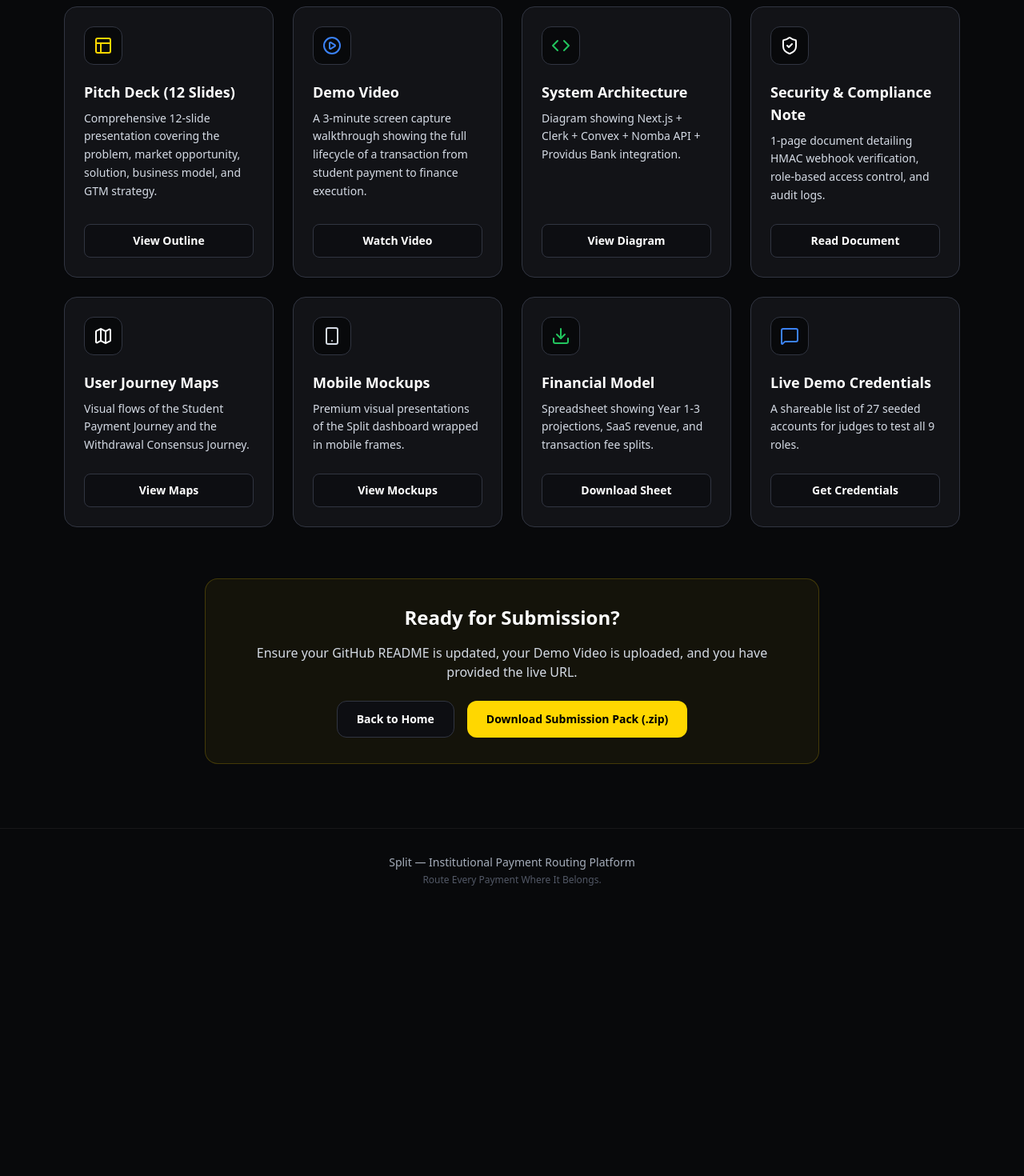
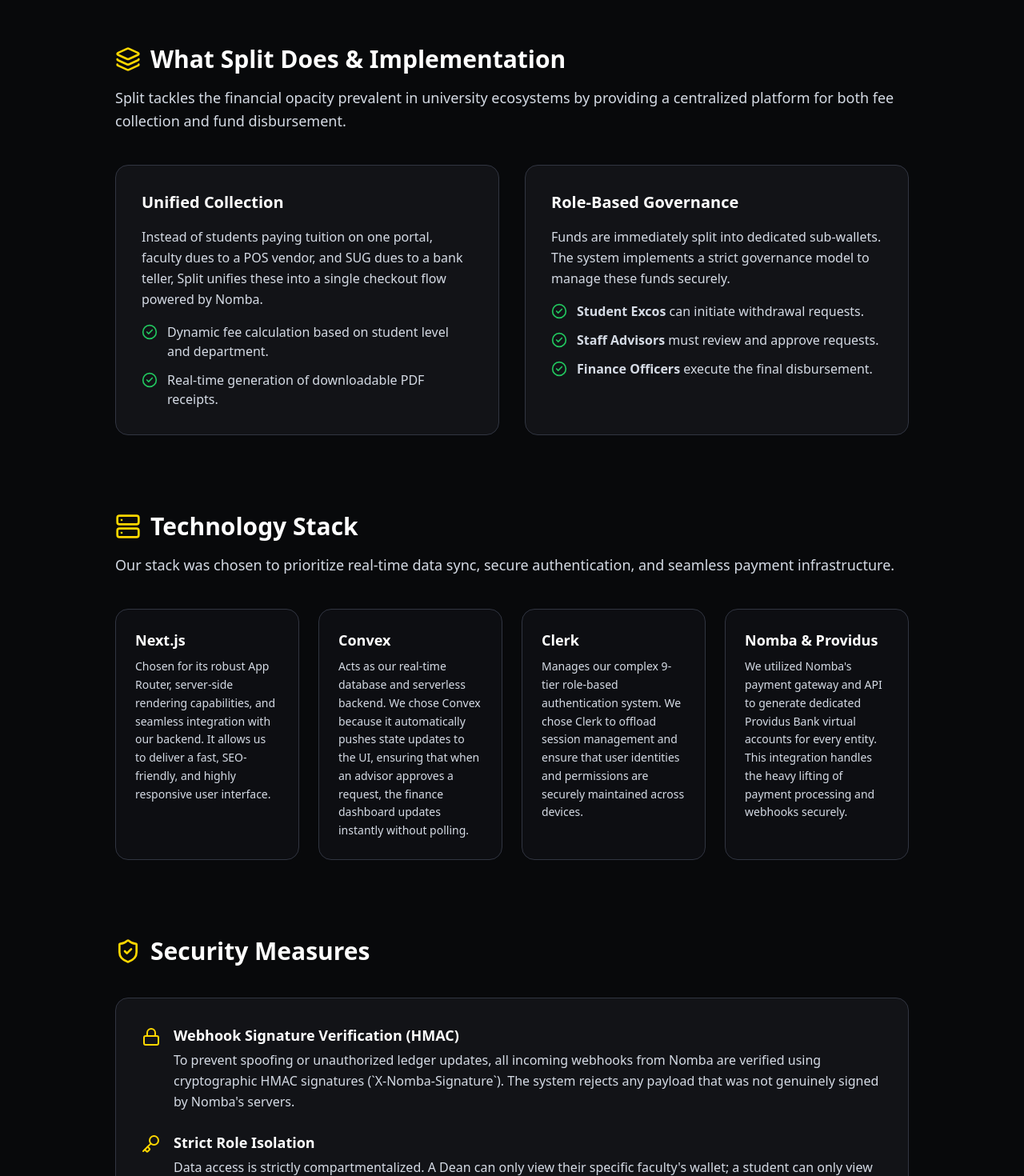
Before and after one commit to Cybortex/split-nomba, a Next.js app: page /support-materials in a window 1280 px wide. Shown: the part 420-1890 px from the top of the page at 80% size. Before the commit the page ends 1560 px from the top, so only its background shows below. Built offline with nearby package versions, Linux system fonts and the light colour scheme; no server answers.

Commit message:
Update support materials with detailed explanations

```diff
--- a/src/app/support-materials/page.tsx
+++ b/src/app/support-materials/page.tsx
@@ -1,116 +1,213 @@
 "use client";
 
 import React from "react";
-import { Download, PlayCircle, Code, ShieldCheck, Map, Smartphone, MessageSquare, Layout } from "lucide-react";
-import Link from "next/link";
+import { ShieldCheck, Server, Layers, Key, Zap, CheckCircle2, FileText, Lock } from "lucide-react";
 
 export default function SupportMaterials() {
-  const materials = [
+  const faqs = [
     {
-      title: "Pitch Deck (12 Slides)",
-      description: "Comprehensive 12-slide presentation covering the problem, market opportunity, solution, business model, and GTM strategy.",
-      icon: <Layout className="w-6 h-6 text-gold" />,
-      action: "View Outline",
+      q: "What is Split and what problem does it solve?",
+      a: "Split is a role-based, consensus-driven fee collection and disbursement platform designed for Nigerian tertiary institutions. It solves the fragmented collection of tuition, faculty, and departmental dues by providing a single payment point. Crucially, it brings transparency to institutional finances by ensuring funds are automatically split into appropriate virtual accounts and cannot be withdrawn without a strict approval chain."
     },
     {
-      title: "Demo Video",
-      description: "A 3-minute screen capture walkthrough showing the full lifecycle of a transaction from student payment to finance execution.",
-      icon: <PlayCircle className="w-6 h-6 text-info" />,
-      action: "Watch Video",
+      q: "How does the automated fee splitting work?",
+      a: "When an institution is configured, administrators define fee schedules for different student levels (e.g., Tuition, SUG Dues, Faculty Dues, Department Dues). When a student pays, Nomba processes the single transaction, and our backend instantly calculates the split according to the schedule. It then virtually allocates the exact amounts to the respective dedicated Providus Bank virtual accounts tied to each association or faculty."
     },
     {
-      title: "System Architecture",
-      description: "Diagram showing Next.js + Clerk + Convex + Nomba API + Providus Bank integration.",
-      icon: <Code className="w-6 h-6 text-success" />,
-      action: "View Diagram",
+      q: "What is the Withdrawal Consensus Mechanism?",
+      a: "To prevent fund mismanagement, no single person can withdraw funds. For departmental or faculty funds, a Student Executive must initiate a withdrawal request specifying the amount and reason. This request enters a 'Pending' state and requires explicit approval from an assigned Staff Advisor. Only after advisor approval can the Institution Finance Officer execute the actual disbursement."
     },
     {
-      title: "Security & Compliance Note",
-      description: "1-page document detailing HMAC webhook verification, role-based access control, and audit logs.",
-      icon: <ShieldCheck className="w-6 h-6 text-warning" />,
-      action: "Read Document",
+      q: "Can a Dean or HOD withdraw funds directly?",
+      a: "No. Deans and HODs have oversight and management capabilities (such as assigning the Staff Advisor), but the system enforcing strict separation of concerns means they cannot initiate or approve direct disbursements. They can monitor the financial health and transaction history of their respective domains."
     },
     {
-      title: "User Journey Maps",
-      description: "Visual flows of the Student Payment Journey and the Withdrawal Consensus Journey.",
-      icon: <Map className="w-6 h-6 text-primary" />,
-      action: "View Maps",
+      q: "How are roles independent of each other?",
+      a: "In Split, structural roles (Dean, HOD) are completely decoupled from association roles (Staff Advisor, Student Exco). This means if an institution changes a Dean, the Staff Advisor managing the faculty's funds remains intact unless explicitly changed by the new Dean. This guarantees continuity and prevents accidental exposure of funds during administrative transitions."
     },
     {
-      title: "Mobile Mockups",
-      description: "Premium visual presentations of the Split dashboard wrapped in mobile frames.",
-      icon: <Smartphone className="w-6 h-6 text-secondary" />,
-      action: "View Mockups",
-    },
-    {
-      title: "Financial Model",
-      description: "Spreadsheet showing Year 1-3 projections, SaaS revenue, and transaction fee splits.",
-      icon: <Download className="w-6 h-6 text-success" />,
-      action: "Download Sheet",
-    },
-    {
-      title: "Live Demo Credentials",
-      description: "A shareable list of 27 seeded accounts for judges to test all 9 roles.",
-      icon: <MessageSquare className="w-6 h-6 text-info" />,
-      action: "Get Credentials",
+      q: "What happens if a webhook event is missed?",
+      a: "Our system relies on real-time webhook events from Nomba to confirm transaction completion. However, we also implement idempotency checks based on transaction references to ensure that even if a webhook is retried or delivered late, no student is credited twice and no wallet balance is falsely inflated."
     }
   ];
 
   return (
-    <div className="min-h-screen bg-app pb-20">
+    <div className="min-h-screen bg-app pb-24 text-secondary">
       {/* Hero Section */}
-      <div className="bg-surface border-b border-border-subtle pt-20 pb-16 px-4">
+      <div className="bg-surface border-b border-border-subtle pt-24 pb-20 px-4">
         <div className="max-w-4xl mx-auto text-center">
           <h1 className="text-4xl md:text-5xl font-bold tracking-tight text-primary mb-6">
-            Support Materials for <span className="text-gold">Split</span>
+            Project Documentation <span className="text-gold">&</span> Support
           </h1>
-          <p className="text-lg md:text-xl text-secondary max-w-2xl mx-auto leading-relaxed">
-            Everything you need to pitch, submit, and demonstrate the Split platform for the Nomba Hackathon.
-            All resources are designed to highlight our robust consensus mechanism and real-time fee splitting.
+          <p className="text-lg md:text-xl text-secondary max-w-3xl mx-auto leading-relaxed">
+            A comprehensive overview of the Split platform, detailing our architecture, security protocols, technical decisions, and operational workflow for the Nomba Hackathon.
           </p>
         </div>
       </div>
 
-      {/* Materials Grid */}
-      <div className="max-w-6xl mx-auto px-4 mt-12">
-        <div className="grid grid-cols-1 md:grid-cols-2 lg:grid-cols-4 gap-6">
-          {materials.map((item, index) => (
-            <div
-              key={index}
-              className="p-6 rounded-2xl bg-surface-secondary border border-border hover:border-gold/30 transition-all duration-300 flex flex-col h-full group"
-            >
-              <div className="w-12 h-12 rounded-xl bg-app border border-border flex items-center justify-center mb-5 group-hover:scale-110 transition-transform duration-300">
-                {item.icon}
+      <div className="max-w-5xl mx-auto px-4 mt-16 space-y-24">
+
+        {/* Section: What Split Does & How It Works */}
+        <section>
+          <div className="mb-10 text-center sm:text-left">
+            <h2 className="text-3xl font-bold text-primary mb-4 flex items-center justify-center sm:justify-start gap-3">
+              <Layers className="w-8 h-8 text-gold" />
+              What Split Does & Implementation
+            </h2>
+            <p className="text-lg leading-relaxed">
+              Split tackles the financial opacity prevalent in university ecosystems by providing a centralized platform for both fee collection and fund disbursement.
+            </p>
+          </div>
+
+          <div className="grid grid-cols-1 md:grid-cols-2 gap-8">
+            <div className="p-8 rounded-2xl bg-surface-secondary border border-border">
+              <h3 className="text-xl font-bold text-primary mb-4">Unified Collection</h3>
+              <p className="leading-relaxed mb-4">
+                Instead of students paying tuition on one portal, faculty dues to a POS vendor, and SUG dues to a bank teller, Split unifies these into a single checkout flow powered by Nomba.
+              </p>
+              <ul className="space-y-3">
+                <li className="flex items-start gap-3">
+                  <CheckCircle2 className="w-5 h-5 text-success shrink-0 mt-0.5" />
+                  <span>Dynamic fee calculation based on student level and department.</span>
+                </li>
+                <li className="flex items-start gap-3">
+                  <CheckCircle2 className="w-5 h-5 text-success shrink-0 mt-0.5" />
+                  <span>Real-time generation of downloadable PDF receipts.</span>
+                </li>
+              </ul>
+            </div>
+
+            <div className="p-8 rounded-2xl bg-surface-secondary border border-border">
+              <h3 className="text-xl font-bold text-primary mb-4">Role-Based Governance</h3>
+              <p className="leading-relaxed mb-4">
+                Funds are immediately split into dedicated sub-wallets. The system implements a strict governance model to manage these funds securely.
+              </p>
+              <ul className="space-y-3">
+                <li className="flex items-start gap-3">
+                  <CheckCircle2 className="w-5 h-5 text-success shrink-0 mt-0.5" />
+                  <span><strong>Student Excos</strong> can initiate withdrawal requests.</span>
+                </li>
+                <li className="flex items-start gap-3">
+                  <CheckCircle2 className="w-5 h-5 text-success shrink-0 mt-0.5" />
+                  <span><strong>Staff Advisors</strong> must review and approve requests.</span>
+                </li>
+                <li className="flex items-start gap-3">
+                  <CheckCircle2 className="w-5 h-5 text-success shrink-0 mt-0.5" />
+                  <span><strong>Finance Officers</strong> execute the final disbursement.</span>
+                </li>
+              </ul>
+            </div>
+          </div>
+        </section>
+
+        {/* Section: Tech Stack */}
+        <section>
+          <div className="mb-10 text-center sm:text-left">
+            <h2 className="text-3xl font-bold text-primary mb-4 flex items-center justify-center sm:justify-start gap-3">
+              <Server className="w-8 h-8 text-gold" />
+              Technology Stack
+            </h2>
+            <p className="text-lg leading-relaxed">
+              Our stack was chosen to prioritize real-time data sync, secure authentication, and seamless payment infrastructure.
+            </p>
+          </div>
+
+          <div className="grid grid-cols-1 sm:grid-cols-2 lg:grid-cols-4 gap-6">
+            <div className="p-6 rounded-2xl bg-surface border border-border">
+              <h3 className="font-bold text-primary mb-2 text-lg">Next.js</h3>
+              <p className="text-sm leading-relaxed">
+                Chosen for its robust App Router, server-side rendering capabilities, and seamless integration with our backend. It allows us to deliver a fast, SEO-friendly, and highly responsive user interface.
+              </p>
+            </div>
+            <div className="p-6 rounded-2xl bg-surface border border-border">
+              <h3 className="font-bold text-primary mb-2 text-lg">Convex</h3>
+              <p className="text-sm leading-relaxed">
+                Acts as our real-time database and serverless backend. We chose Convex because it automatically pushes state updates to the UI, ensuring that when an advisor approves a request, the finance dashboard updates instantly without polling.
+              </p>
+            </div>
+            <div className="p-6 rounded-2xl bg-surface border border-border">
+              <h3 className="font-bold text-primary mb-2 text-lg">Clerk</h3>
+              <p className="text-sm leading-relaxed">
+                Manages our complex 9-tier role-based authentication system. We chose Clerk to offload session management and ensure that user identities and permissions are securely maintained across devices.
+              </p>
+            </div>
+            <div className="p-6 rounded-2xl bg-surface border border-border">
+              <h3 className="font-bold text-primary mb-2 text-lg">Nomba & Providus</h3>
+              <p className="text-sm leading-relaxed">
+                We utilized Nomba's payment gateway and API to generate dedicated Providus Bank virtual accounts for every entity. This integration handles the heavy lifting of payment processing and webhooks securely.
+              </p>
+            </div>
+          </div>
+        </section>
+
+        {/* Section: Security Measures */}
+        <section>
+          <div className="mb-10 text-center sm:text-left">
+            <h2 className="text-3xl font-bold text-primary mb-4 flex items-center justify-center sm:justify-start gap-3">
+              <ShieldCheck className="w-8 h-8 text-gold" />
+              Security Measures
+            </h2>
+          </div>
+
+          <div className="bg-surface-secondary border border-border rounded-2xl p-8 space-y-6">
+            <div className="flex gap-4">
+              <Lock className="w-6 h-6 text-gold shrink-0 mt-1" />
+              <div>
+                <h4 className="font-bold text-primary text-lg mb-1">Webhook Signature Verification (HMAC)</h4>
+                <p className="leading-relaxed">
+                  To prevent spoofing or unauthorized ledger updates, all incoming webhooks from Nomba are verified using cryptographic HMAC signatures (`X-Nomba-Signature`). The system rejects any payload that was not genuinely signed by Nomba's servers.
+                </p>
               </div>
-              <h3 className="text-lg font-bold text-primary mb-2">{item.title}</h3>
-              <p className="text-sm text-secondary leading-relaxed mb-6 flex-grow">
-                {item.description}
-              </p>
-              <button className="w-full py-2.5 rounded-lg bg-surface border border-border text-sm font-semibold text-primary hover:bg-hover transition-colors">
-                {item.action}
-              </button>
             </div>
-          ))}
-        </div>
 
-        {/* Action Call */}
-        <div className="mt-16 p-8 rounded-2xl bg-gold/5 border border-gold/20 text-center max-w-3xl mx-auto">
-          <h2 className="text-2xl font-bold text-primary mb-4">Ready for Submission?</h2>
-          <p className="text-secondary mb-6">
-            Ensure your GitHub README is updated, your Demo Video is uploaded, and you have provided the live URL.
-          </p>
-          <div className="flex justify-center gap-4">
-            <Link
-              href="/"
-              className="px-6 py-3 rounded-xl bg-surface border border-border text-sm font-bold text-primary hover:bg-hover transition-colors"
-            >
-              Back to Home
-            </Link>
-            <button className="px-6 py-3 rounded-xl bg-gold text-black text-sm font-bold hover:brightness-110 transition-all">
-              Download Submission Pack (.zip)
-            </button>
+            <div className="flex gap-4">
+              <Key className="w-6 h-6 text-gold shrink-0 mt-1" />
+              <div>
+                <h4 className="font-bold text-primary text-lg mb-1">Strict Role Isolation</h4>
+                <p className="leading-relaxed">
+                  Data access is strictly compartmentalized. A Dean can only view their specific faculty's wallet; a student can only view their own receipts. Our backend queries enforce these permission checks before returning any data.
+                </p>
+              </div>
+            </div>
+
+            <div className="flex gap-4">
+              <FileText className="w-6 h-6 text-gold shrink-0 mt-1" />
+              <div>
+                <h4 className="font-bold text-primary text-lg mb-1">Immutable Audit Trails</h4>
+                <p className="leading-relaxed">
+                  Every significant action—whether assigning a new staff advisor, initiating a payment, or approving a withdrawal—is permanently logged in an Audit database with a timestamp and the acting user's ID to ensure total accountability.
+                </p>
+              </div>
+            </div>
+
+            <div className="flex gap-4">
+              <Zap className="w-6 h-6 text-gold shrink-0 mt-1" />
+              <div>
+                <h4 className="font-bold text-primary text-lg mb-1">Idempotent Transactions</h4>
+                <p className="leading-relaxed">
+                  Our webhook processor checks transaction references against the database before applying balances. This guarantees that duplicate webhook deliveries will never result in double-crediting a wallet.
+                </p>
+              </div>
+            </div>
           </div>
-        </div>
+        </section>
+
+        {/* Section: Detailed FAQ */}
+        <section>
+          <div className="mb-10 text-center sm:text-left">
+            <h2 className="text-3xl font-bold text-primary mb-4">Frequently Asked Questions</h2>
+          </div>
+
+          <div className="space-y-6">
+            {faqs.map((faq, index) => (
+              <div key={index} className="p-6 rounded-2xl bg-surface border border-border">
+                <h4 className="text-lg font-bold text-primary mb-3">{faq.q}</h4>
+                <p className="leading-relaxed">{faq.a}</p>
+              </div>
+            ))}
+          </div>
+        </section>
+
       </div>
     </div>
   );
```
